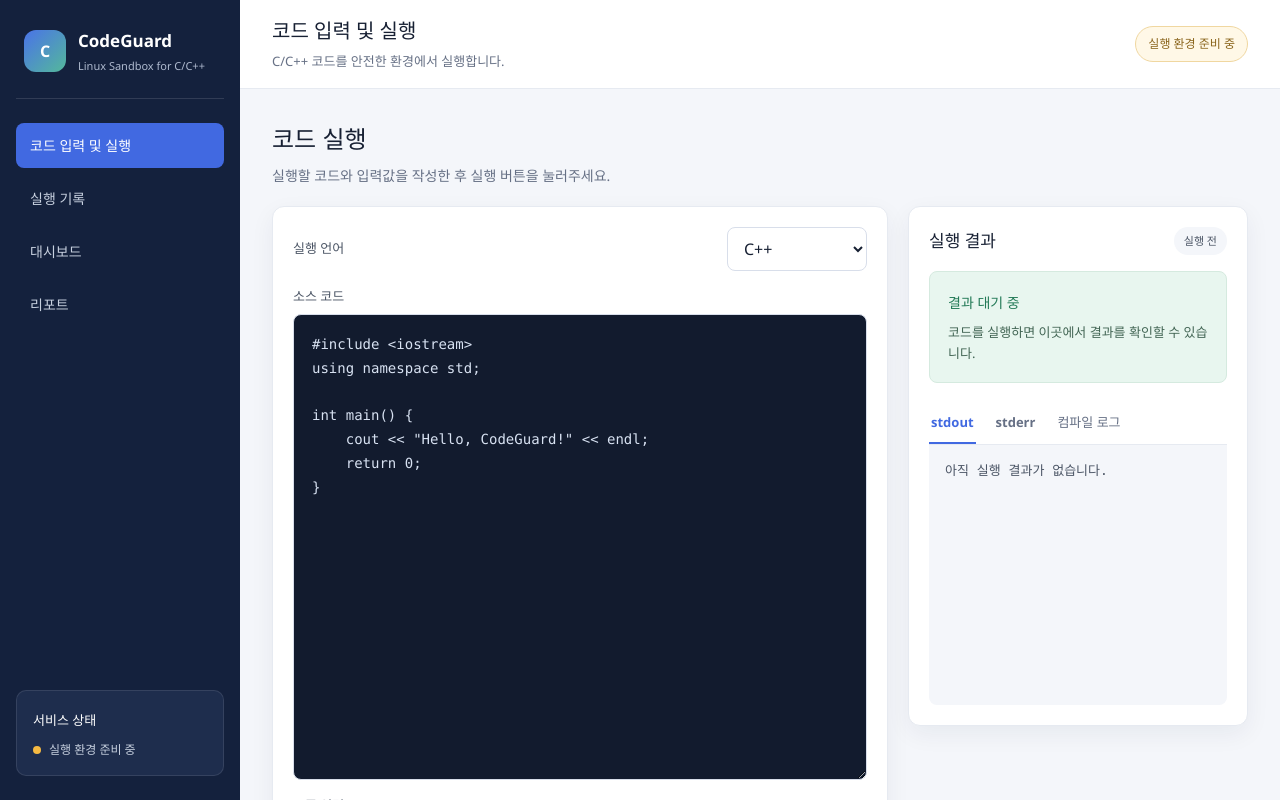
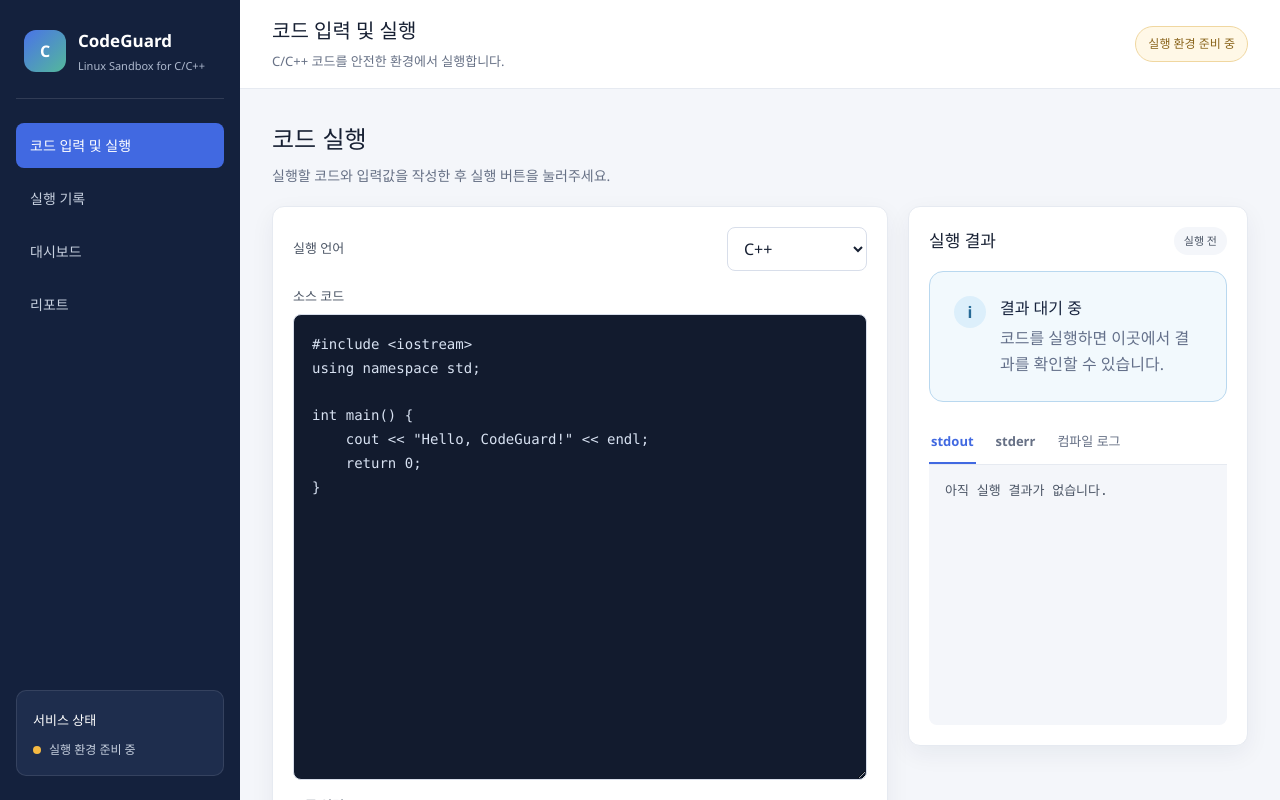
Before and after one commit to becky5432/CodeGuard_WHS4, a React (Vite) app in the folder frontend/: page / in a window 1280 px wide. Shown: the top 800 px of the page. Built offline with nearby package versions, Linux system fonts and the light colour scheme.

Commit message:
feat: 로딩·오류 안내 공통 상태 UI 구현

```diff
--- a/frontend/src/App.css
+++ b/frontend/src/App.css
@@ -355,25 +355,6 @@ button {
   font-weight: 700;
 }
 
-.result-placeholder {
-  padding: 18px;
-  border: 1px solid #d5eadf;
-  border-radius: 8px;
-  background-color: var(--green-100);
-}
-
-.result-placeholder strong {
-  color: var(--green-700);
-  font-size: 14px;
-}
-
-.result-placeholder p {
-  margin: 8px 0 0;
-  color: #426554;
-  font-size: 13px;
-  line-height: 1.6;
-}
-
 .result-tabs {
   display: flex;
   gap: 18px;
@@ -488,3 +469,104 @@ button {
     grid-template-columns: 1fr;
   }
 }
+
+.state-message {
+  display: flex;
+  align-items: flex-start;
+  gap: 14px;
+  width: 100%;
+  padding: 24px;
+  border: 1px solid #d8deea;
+  border-radius: 14px;
+  background: #f8fafc;
+}
+
+.state-message-icon {
+  display: inline-flex;
+  align-items: center;
+  justify-content: center;
+  flex: 0 0 32px;
+  width: 32px;
+  height: 32px;
+  border-radius: 50%;
+  font-weight: 700;
+}
+
+.state-message-content {
+  display: flex;
+  flex-direction: column;
+  gap: 6px;
+}
+
+.state-message-content strong {
+  color: #17233d;
+  font-size: 1rem;
+}
+
+.state-message-content p {
+  margin: 0;
+  color: #64708a;
+  line-height: 1.6;
+}
+
+/* 로딩 상태 */
+.state-message-loading {
+  border-color: #b9c8f5;
+  background: #f3f6ff;
+}
+
+.state-message-loading .state-message-icon {
+  color: #3657c8;
+  background: #dfe7ff;
+  animation: state-message-pulse 1.2s ease-in-out infinite;
+}
+
+/* 오류 상태 */
+.state-message-error {
+  border-color: #f0b8b8;
+  background: #fff5f5;
+}
+
+.state-message-error .state-message-icon {
+  color: #b42323;
+  background: #ffe0e0;
+}
+
+/* 데이터 없음 상태 */
+.state-message-empty {
+  border-color: #d8deea;
+  background: #f8fafc;
+}
+
+.state-message-empty .state-message-icon {
+  color: #63708a;
+  background: #e8ecf3;
+}
+
+/* 일반 안내 상태 */
+.state-message-info {
+  border-color: #b9d8ef;
+  background: #f2f9fd;
+}
+
+.state-message-info .state-message-icon {
+  color: #276a96;
+  background: #dceffb;
+}
+
+@keyframes state-message-pulse {
+  0%,
+  100% {
+    opacity: 0.55;
+  }
+
+  50% {
+    opacity: 1;
+  }
+}
+
+@media (prefers-reduced-motion: reduce) {
+  .state-message-loading .state-message-icon {
+    animation: none;
+  }
+}
--- /dev/null
+++ b/frontend/src/components/StateMessage.jsx
@@ -0,0 +1,43 @@
+const STATE_CONFIG = {
+  loading: {
+    icon: "⏳",
+    defaultTitle: "처리 중입니다.",
+  },
+  error: {
+    icon: "!",
+    defaultTitle: "오류가 발생했습니다.",
+  },
+  empty: {
+    icon: "○",
+    defaultTitle: "표시할 데이터가 없습니다.",
+  },
+  info: {
+    icon: "i",
+    defaultTitle: "안내",
+  },
+};
+
+function StateMessage({ type = "info", title, description }) {
+  const config = STATE_CONFIG[type] ?? STATE_CONFIG.info;
+  const isError = type === "error";
+
+  return (
+    <div
+      className={`state-message state-message-${type}`}
+      role={isError ? "alert" : "status"}
+      aria-live={isError ? "assertive" : "polite"}
+    >
+      <span className="state-message-icon" aria-hidden="true">
+        {config.icon}
+      </span>
+
+      <div className="state-message-content">
+        <strong>{title ?? config.defaultTitle}</strong>
+
+        {description && <p>{description}</p>}
+      </div>
+    </div>
+  );
+}
+
+export default StateMessage;
--- a/frontend/src/pages/HistoryPage.jsx
+++ b/frontend/src/pages/HistoryPage.jsx
@@ -1,6 +1,8 @@
+import StateMessage from "../components/StateMessage";
+
 function HistoryPage() {
   return (
-    <main className="page-content">
+    <div className="page-content">
       <section className="history-section">
         <div className="history-header">
           <h2>실행 내역</h2>
@@ -13,12 +15,13 @@ function HistoryPage() {
           </select>
         </div>
 
-        <div className="empty-state">
-          <strong>실행 기록이 없습니다.</strong>
-          <p>코드를 실행하면 이곳에 실행 기록이 표시됩니다.</p>
-        </div>
+        <StateMessage
+          type="empty"
+          title="실행 기록이 없습니다."
+          description="코드를 실행하면 이곳에 실행 기록이 표시됩니다."
+        />
       </section>
-    </main>
+    </div>
   );
 }
 
--- a/frontend/src/pages/MainPage.jsx
+++ b/frontend/src/pages/MainPage.jsx
@@ -1,4 +1,5 @@
 import { useState } from "react";
+import StateMessage from "../components/StateMessage";
 
 const DEFAULT_CODE = `#include <iostream>
 using namespace std;
@@ -107,10 +108,11 @@ function MainPage() {
             <span className="waiting-badge">실행 전</span>
           </div>
 
-          <div className="result-placeholder">
-            <strong>결과 대기 중</strong>
-            <p>{message}</p>
-          </div>
+          <StateMessage
+            type="info"
+            title="결과 대기 중"
+            description={message}
+          />
 
           <div className="result-tabs">
             <button className="result-tab active" type="button">
--- a/frontend/src/pages/ResultPage.jsx
+++ b/frontend/src/pages/ResultPage.jsx
@@ -1,9 +1,16 @@
+import StateMessage from "../components/StateMessage";
+
 function ResultPage() {
   return (
-    <main className="page-content">
+    <div className="page-content">
       <section className="result-summary">
         <h2>실행 상태</h2>
-        <p>아직 표시할 실행 결과가 없습니다.</p>
+
+        <StateMessage
+          type="empty"
+          title="실행 결과가 없습니다."
+          description="코드를 실행하면 이곳에 컴파일 및 실행 결과가 표시됩니다."
+        />
       </section>
 
       <section className="result-details">
@@ -43,7 +50,7 @@ function ResultPage() {
 
         <pre>아직 출력 결과가 없습니다.</pre>
       </section>
-    </main>
+    </div>
   );
 }
 
```
